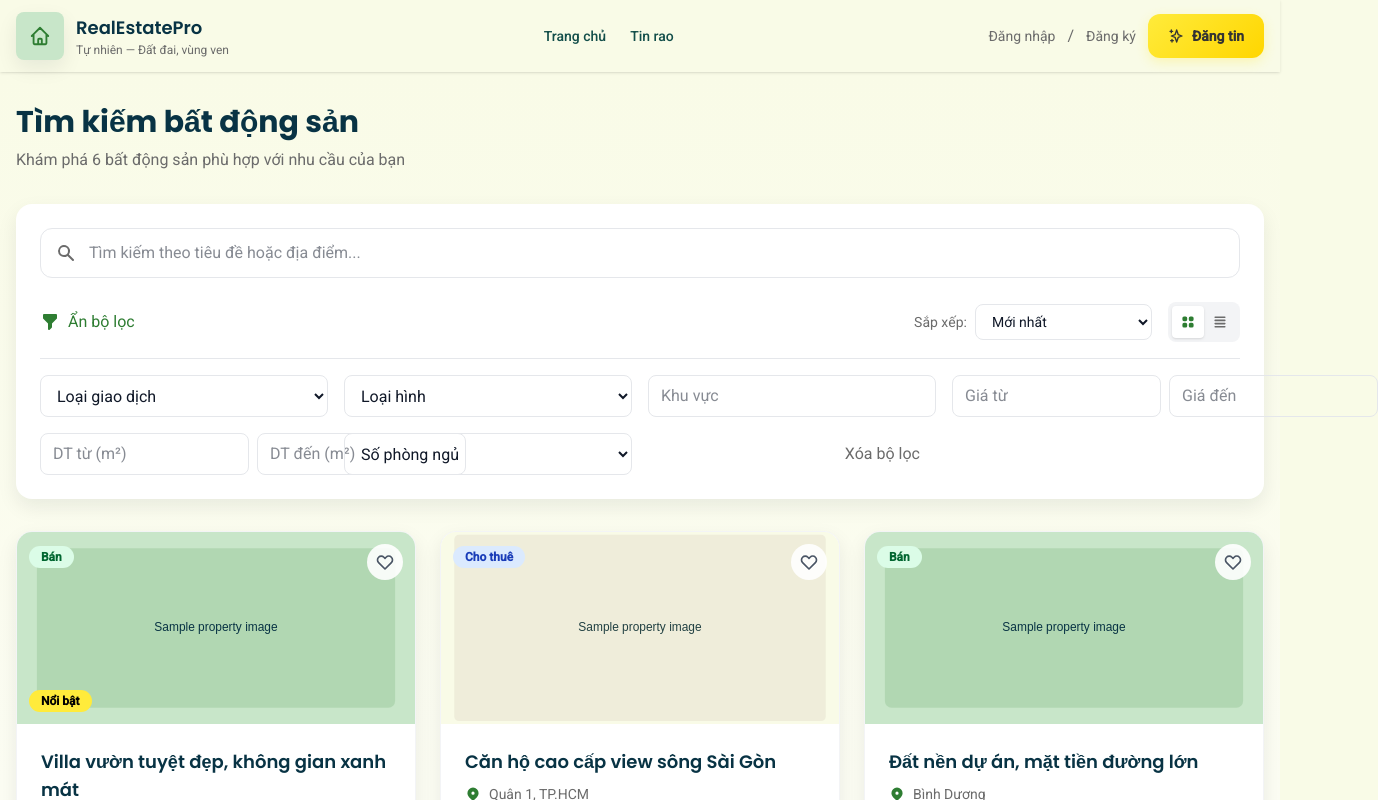
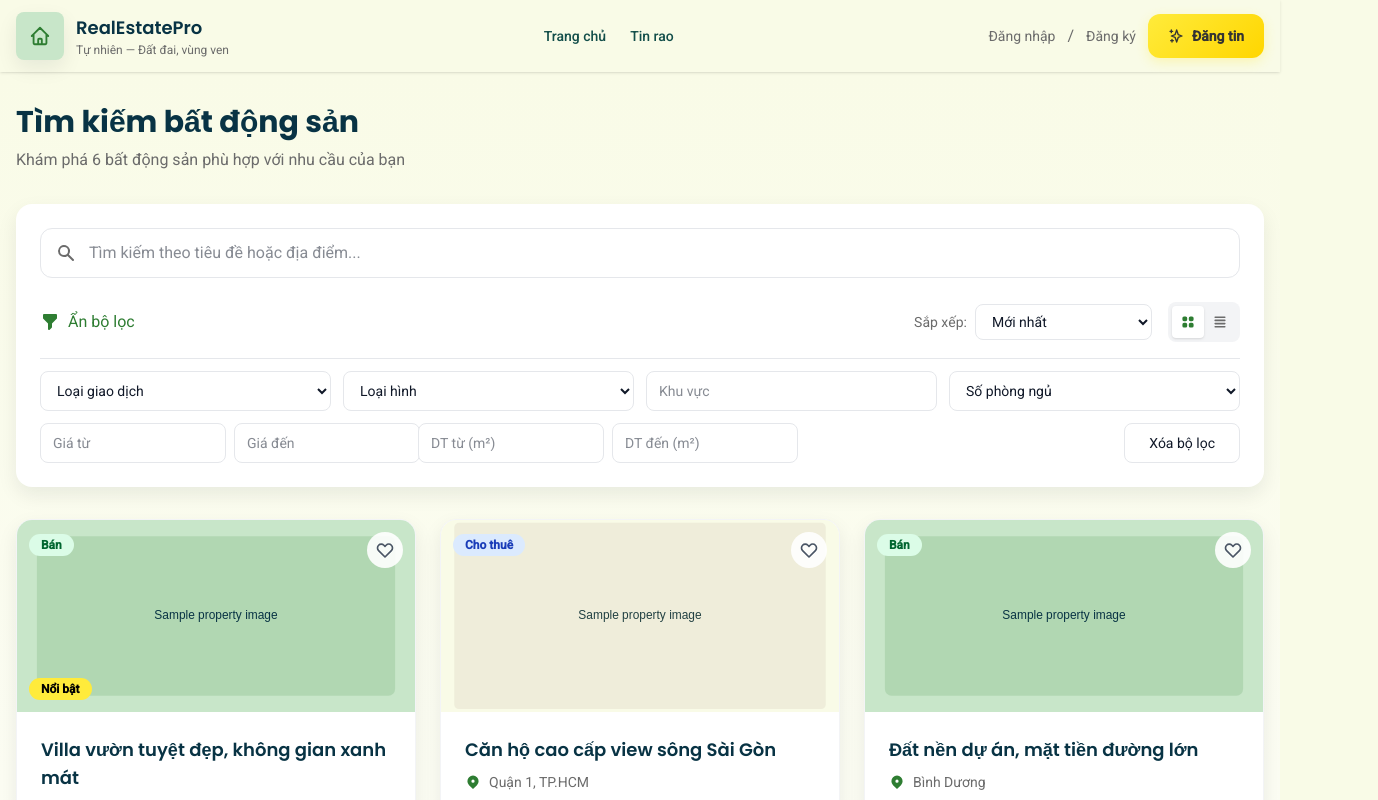
Before and after one commit to StephenCStudy/NaturePeak-project, a React (Vite) app in the folder client/: page /posts in a window 1280 px wide. Both pictures are taken after a click on the button "Hiện bộ lọc". Shown: the top 800 px of the page, 1378 px wide, since content can reach past the window. Built offline with nearby package versions, Linux system fonts and the light colour scheme.

Commit message:
update filter css

```diff
--- a/client/src/components/Header.tsx
+++ b/client/src/components/Header.tsx
@@ -1,11 +1,17 @@
 import React from "react";
-import { Link } from "react-router-dom";
+import { Link, useNavigate } from "react-router-dom";
 import { HiOutlineHome, HiOutlineSparkles } from "react-icons/hi";
-import { useSelector } from "react-redux";
+import { useSelector, useDispatch } from "react-redux";
 import type { RootState } from "../store";
+import { signOut as signOutAction } from "../store/authSlice";
+import { useUser } from "../context/UserContext";
 
 const Header: React.FC = () => {
   const role = useSelector((s: RootState) => s.auth.role);
+  const token = useSelector((s: RootState) => s.auth.token);
+  const dispatch = useDispatch();
+  const navigate = useNavigate();
+  const { signOut: signOutContext } = useUser();
   return (
     <header className="sticky top-0 z-40 bg-(--color-cream) backdrop-blur-sm shadow-sm">
       <div className="max-w-7xl mx-auto px-4 py-3 flex items-center justify-between">
@@ -43,13 +49,36 @@ const Header: React.FC = () => {
         </nav>
 
         <div className="flex items-center gap-3">
+          {/* If user is authenticated (token present), show Đăng xuất, otherwise show Đăng nhập / Đăng ký */}
+          {token ? (
+            <button
+              onClick={async () => {
+                try {
+                  // Clear both redux and context/session storage
+                  dispatch(signOutAction());
+                  signOutContext();
+                } finally {
+                  navigate("/");
+                }
+              }}
+              className="text-sm text-muted hidden sm:inline"
+            >
+              Đăng xuất
+            </button>
+          ) : (
+            <>
               <Link to="/login" className="text-sm text-muted hidden sm:inline">
                 Đăng nhập
               </Link>
               <span className="hidden sm:inline text-muted">/</span>
-          <Link to="/register" className="text-sm text-muted hidden sm:inline">
+              <Link
+                to="/register"
+                className="text-sm text-muted hidden sm:inline"
+              >
                 Đăng ký
               </Link>
+            </>
+          )}
 
           <Link
             to="/add-post"
--- a/client/src/components/HeroSearch.tsx
+++ b/client/src/components/HeroSearch.tsx
@@ -60,7 +60,7 @@ const HeroSearch: React.FC<{ onSearch?: (q: any) => void }> = ({
                     value={q}
                     onChange={(e) => setQ(e.target.value)}
                     placeholder="Nhập tên khu vực, loại nhà, mức giá..."
-                    className="w-full outline-none text-sm font-medium placeholder-gray-400"
+                    className="flex-1 w-full outline-none text-sm font-medium placeholder-gray-400 bg-transparent transition-colors"
                     aria-label="Tìm theo địa điểm, loại nhà, giá"
                   />
                 </div>
--- a/client/src/pages/HomePage.tsx
+++ b/client/src/pages/HomePage.tsx
@@ -1,4 +1,5 @@
 import React, { useEffect, useState } from "react";
+import { Link } from "react-router-dom";
 import axios from "axios";
 import HeroSearch from "../components/HeroSearch";
 import PropertyCard from "../components/PropertyCard";
@@ -203,7 +204,10 @@ const HomePage: React.FC = () => {
             Đăng tin miễn phí và tiếp cận hàng nghìn khách hàng tiềm năng trên
             nền tảng của chúng tôi
           </p>
-          <button className="btn-accent inline-flex items-center gap-2 shadow-lg hover:shadow-xl transition-all duration-300 hover:-translate-y-1">
+          <Link
+            to="/add-post"
+            className="btn-accent inline-flex items-center gap-2 shadow-lg hover:shadow-xl transition-all duration-300 hover:-translate-y-1"
+          >
             <svg
               className="w-5 h-5"
               fill="none"
@@ -218,7 +222,7 @@ const HomePage: React.FC = () => {
               />
             </svg>
             Đăng tin ngay
-          </button>
+          </Link>
         </section>
       </div>
     </div>
--- a/client/src/pages/ListingPage.tsx
+++ b/client/src/pages/ListingPage.tsx
@@ -393,12 +393,12 @@ const ListingPage: React.FC = () => {
           </div>
 
           {/* Advanced Filters */}
-          {showFilters && (
-            <div className="grid grid-cols-1 md:grid-cols-2 lg:grid-cols-4 gap-4 pt-4 border-t border-gray-200">
+        {showFilters && (
+            <div className="grid grid-cols-1 md:grid-cols-2 lg:grid-cols-4 gap-3 pt-3 border-t border-gray-200">
               <select
                 value={filters.type}
                 onChange={(e) => handleFilterChange("type", e.target.value)}
-                className="px-3 py-2 rounded-lg border border-gray-200 focus:border-(--color-primary) outline-none"
+                className="w-full border border-gray-200 rounded-lg px-3 text-sm bg-white focus:border-blue-500 outline-none transition-colors h-10"
               >
                 <option value="">Loại giao dịch</option>
                 <option value="sale">Bán</option>
@@ -410,7 +410,7 @@ const ListingPage: React.FC = () => {
                 onChange={(e) =>
                   handleFilterChange("propertyType", e.target.value)
                 }
-                className="px-3 py-2 rounded-lg border border-gray-200 focus:border-(--color-primary) outline-none"
+                className="w-full border border-gray-200 rounded-lg px-3 text-sm bg-white focus:border-blue-500 outline-none transition-colors h-10"
               >
                 <option value="">Loại hình</option>
                 <option value="house">Nhà ở</option>
@@ -424,10 +424,22 @@ const ListingPage: React.FC = () => {
                 placeholder="Khu vực"
                 value={filters.location}
                 onChange={(e) => handleFilterChange("location", e.target.value)}
-                className="px-3 py-2 rounded-lg border border-gray-200 focus:border-(--color-primary) outline-none"
+                className="w-full border border-gray-200 rounded-lg px-3 text-sm bg-white focus:border-blue-500 outline-none transition-colors h-10"
               />
 
-              <div className="flex gap-2">
+              <select
+                value={filters.bedrooms}
+                onChange={(e) => handleFilterChange("bedrooms", e.target.value)}
+                className="w-full border border-gray-200 rounded-lg px-3 text-sm bg-white focus:border-blue-500 outline-none transition-colors h-10"
+              >
+                <option value="">Số phòng ngủ</option>
+                <option value="1">1 phòng</option>
+                <option value="2">2 phòng</option>
+                <option value="3">3 phòng</option>
+                <option value="4">4+ phòng</option>
+              </select>
+
+              <div className="flex gap-2 items-stretch">
                 <input
                   type="number"
                   placeholder="Giá từ"
@@ -435,7 +447,7 @@ const ListingPage: React.FC = () => {
                   onChange={(e) =>
                     handleFilterChange("minPrice", e.target.value)
                   }
-                  className="flex-1 px-3 py-2 rounded-lg border border-gray-200 focus:border-(--color-primary) outline-none"
+                  className="flex-1 border border-gray-200 rounded-lg px-3 text-sm bg-white focus:border-blue-500 outline-none transition-colors h-10"
                 />
                 <input
                   type="number"
@@ -444,11 +456,11 @@ const ListingPage: React.FC = () => {
                   onChange={(e) =>
                     handleFilterChange("maxPrice", e.target.value)
                   }
-                  className="flex-1 px-3 py-2 rounded-lg border border-gray-200 focus:border-(--color-primary) outline-none"
+                  className="flex-1 border border-gray-200 rounded-lg px-3 text-sm bg-white focus:border-blue-500 outline-none transition-colors h-10"
                 />
               </div>
 
-              <div className="flex gap-2">
+              <div className="flex gap-2 items-stretch" style={{marginLeft:"75px"}}>
                 <input
                   type="number"
                   placeholder="DT từ (m²)"
@@ -456,7 +468,7 @@ const ListingPage: React.FC = () => {
                   onChange={(e) =>
                     handleFilterChange("minArea", e.target.value)
                   }
-                  className="flex-1 px-3 py-2 rounded-lg border border-gray-200 focus:border-(--color-primary) outline-none"
+                  className="flex-1 border border-gray-200 rounded-lg px-3 text-sm bg-white focus:border-blue-500 outline-none transition-colors h-10"
                 />
                 <input
                   type="number"
@@ -465,26 +477,14 @@ const ListingPage: React.FC = () => {
                   onChange={(e) =>
                     handleFilterChange("maxArea", e.target.value)
                   }
-                  className="flex-1 px-3 py-2 rounded-lg border border-gray-200 focus:border-(--color-primary) outline-none"
+                  className="flex-1 border border-gray-200 rounded-lg px-3 text-sm bg-white focus:border-blue-500 outline-none transition-colors h-10"
                 />
               </div>
 
-              <select
-                value={filters.bedrooms}
-                onChange={(e) => handleFilterChange("bedrooms", e.target.value)}
-                className="px-3 py-2 rounded-lg border border-gray-200 focus:border-(--color-primary) outline-none"
-              >
-                <option value="">Số phòng ngủ</option>
-                <option value="1">1 phòng</option>
-                <option value="2">2 phòng</option>
-                <option value="3">3 phòng</option>
-                <option value="4">4+ phòng</option>
-              </select>
-
-              <div className="flex justify-end gap-2">
+              <div className="lg:col-span-2 flex items-center justify-end">
                 <button
                   onClick={clearFilters}
-                  className="px-4 py-2 text-muted hover:text-(--color-primary) transition-colors"
+                  className="px-6 h-10 rounded-lg border border-gray-200 text-sm bg-white hover:bg-gray-50 hover:border-blue-500 transition-colors"
                 >
                   Xóa bộ lọc
                 </button>
```
Lines whose indentation alone changed are shown as unchanged.
